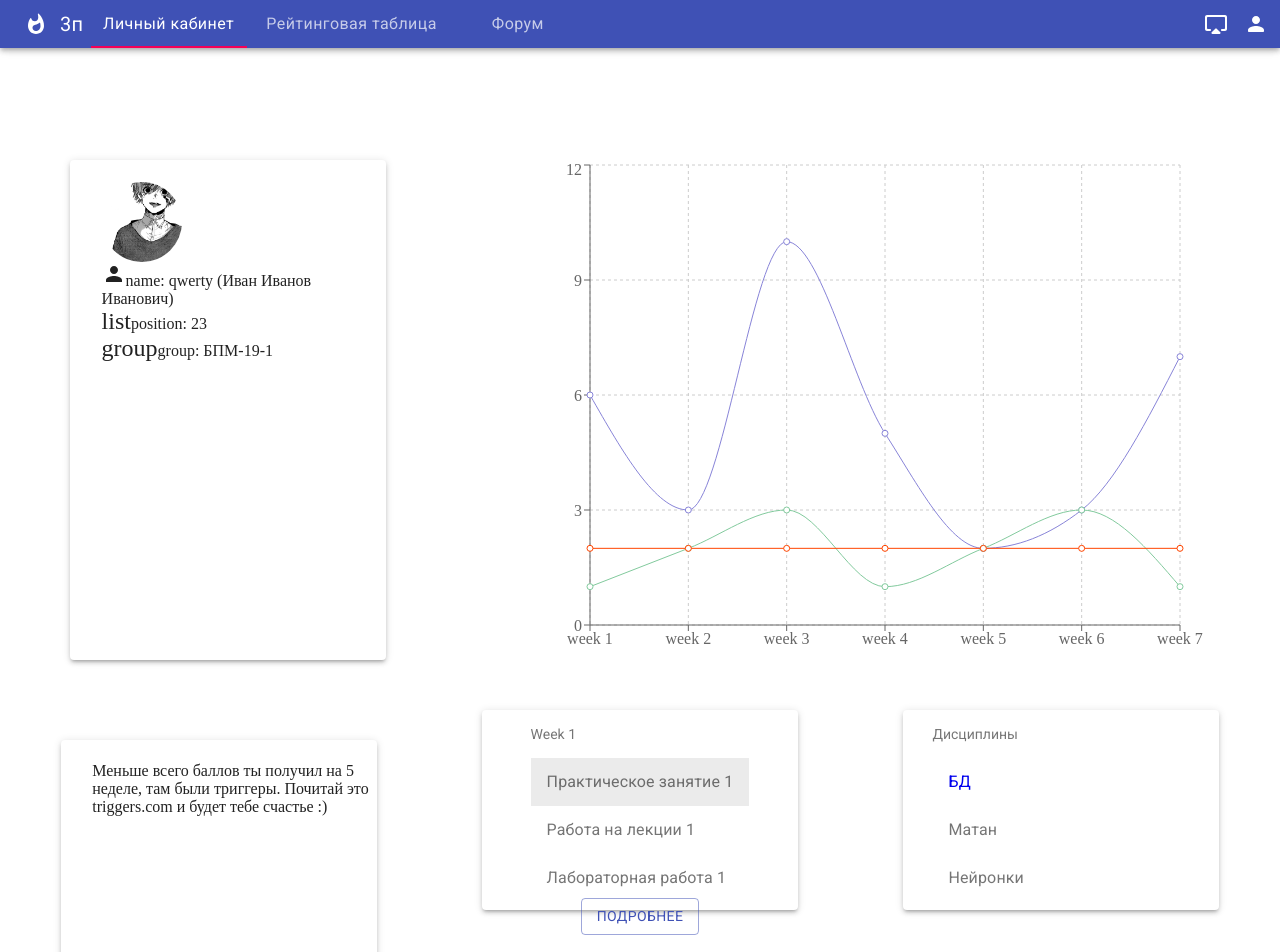
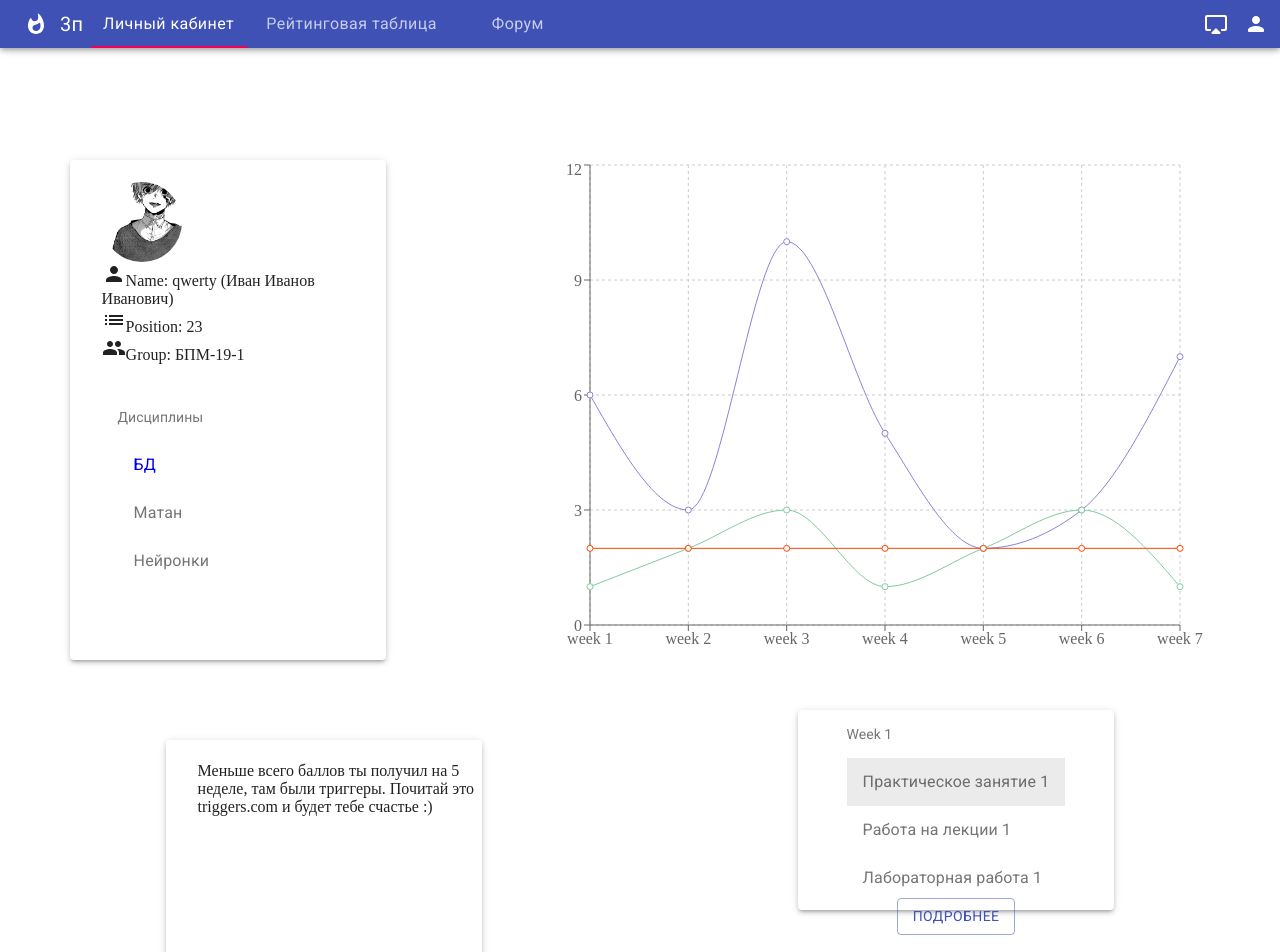
Before and after one commit to Nowely/NoFear, a React (Create React App) app in the folder frontend/: page / in a window 1280 px wide. Shown: the top 952 px of the page. Built offline with nearby package versions, Linux system fonts and the light colour scheme.

Commit message:
//Forum LK стал лучше

```diff
--- a/frontend/src/LK.css
+++ b/frontend/src/LK.css
@@ -2,3 +2,7 @@
     padding-top: 7%;
     padding-left: 10%;
 }
+
+.heh {
+    margin-top: 10%;
+}
--- a/frontend/src/Pages/Forum.js
+++ b/frontend/src/Pages/Forum.js
@@ -63,42 +63,43 @@ export default function Forum() {
 
     return (
         <>
-        <div className="dadaya">
-            <div className={classes.search}>
-                <div className={classes.searchIcon}>
-                    <SearchIcon />
-                </div>
-                <div style={{ width: 300 }}>
-                    <InputBase
-                        placeholder="Search…"
-                        classes={{
-                            root: classes.inputRoot,
-                            input: classes.inputInput,
-                        }}
-                        inputProps={{ 'aria-label': 'search' }}
-                        />
-                </div>
-            </div>
-        </div>
+            Тут будет форум
+        {/*<div className="dadaya">*/}
+        {/*    <div className={classes.search}>*/}
+        {/*        <div className={classes.searchIcon}>*/}
+        {/*            <SearchIcon />*/}
+        {/*        </div>*/}
+        {/*        <div style={{ width: 300 }}>*/}
+        {/*            <InputBase*/}
+        {/*                placeholder="Search…"*/}
+        {/*                classes={{*/}
+        {/*                    root: classes.inputRoot,*/}
+        {/*                    input: classes.inputInput,*/}
+        {/*                }}*/}
+        {/*                inputProps={{ 'aria-label': 'search' }}*/}
+        {/*                />*/}
+        {/*        </div>*/}
+        {/*    </div>*/}
+        {/*</div>*/}
 
-        <div className={classes.root}>
-            <ButtonGroup
-                orientation="vertical"
-                color="primary"
-                aria-label="vertical outlined primary button group"
-            >
-                <Button>My threads</Button>
-                <Button>Group threads</Button>
-                <Button>Marked</Button>
-            </ButtonGroup>
-        </div>
-        <Grid container  direction="column" justify="space-around" alignItems="flex-start">
-            <Paper className={classes.massage2} elevation="3">
-                Привет всем, нужна помощь. У меня не получается то то и то то
-                <TextField id="standard-basic"/>
-                <Button>Send</Button>
-            </Paper>
-        </Grid>
+        {/*<div className={classes.root}>*/}
+        {/*    <ButtonGroup*/}
+        {/*        orientation="vertical"*/}
+        {/*        color="primary"*/}
+        {/*        aria-label="vertical outlined primary button group"*/}
+        {/*    >*/}
+        {/*        <Button>My threads</Button>*/}
+        {/*        <Button>Group threads</Button>*/}
+        {/*        <Button>Marked</Button>*/}
+        {/*    </ButtonGroup>*/}
+        {/*</div>*/}
+        {/*<Grid container  direction="column" justify="space-around" alignItems="flex-start">*/}
+        {/*    <Paper className={classes.massage2} elevation="3">*/}
+        {/*        Привет всем, нужна помощь. У меня не получается то то и то то*/}
+        {/*        <TextField id="standard-basic"/>*/}
+        {/*        <Button>Send</Button>*/}
+        {/*    </Paper>*/}
+        {/*</Grid>*/}
         </>
     )
 }
--- a/frontend/src/Pages/LK.js
+++ b/frontend/src/Pages/LK.js
@@ -23,9 +23,12 @@ import {Route, BrowserRouter as Router} from 'react-router-dom';
 import { LineChart, Line, XAxis, YAxis, CartesianGrid, Tooltip } from 'recharts';
 import Icon from '@material-ui/core/Icon';
 import PersonIcon from '@material-ui/icons/Person';
+import ListIcon from '@material-ui/icons/List';
+import GroupIcon from '@material-ui/icons/Group';
 import FormatListNumberedIcon from '@material-ui/icons/FormatListNumbered';
 import Kaneki from '../Kaneki.png';
 import Modules from '../Modules';
+import Page from './Lections/Page.js'
 
 const useStyles = makeStyles((theme) => ({
 
@@ -184,22 +187,47 @@ export default function LK() {
         <>
         <Grid container direction="row" justify="space-around" alignItems="flex-start">
             <Paper className={classes.root} elevation={3}>
-                <Grid container  direction="column" justify="flex-start" className="net">
+                <Grid container  direction="column" justify="space-between" className="net">
                     <div>
                         <Avatar alt='src' src={Kaneki} className={classes.avatar} />
                     </div>
                     <div>
                         <PersonIcon />
-                        name: qwerty (Иван Иванов Иванович)
+                        Name: qwerty (Иван Иванов Иванович)
                     </div>
                     <div>
-                        <Icon>list</Icon>
-                        position: 23
+                        <ListIcon />
+                        Position: 23
                     </div>
                     <div>
-                        <Icon>group</Icon>
-                        group: БПМ-19-1
+                        <GroupIcon />
+                        Group: БПМ-19-1
                     </div>
+
+                    {/*<Grid container  direction="row" justify="space-around">*/}
+                        <div className="heh">
+                            <List className={classes.list} subheader={<li />}>
+                                <ListSubheader>{'Дисциплины'}
+                                    <ListItem component={Link} to="/Modules">
+                                        <ListItemText primary="БД" />
+                                    </ListItem>
+                                    <ListItem button selected={selectedIndex === 2} onClick={(event) => handleListItemClick(event, 2)}>
+                                        <ListItemText primary="Матан" />
+                                    </ListItem>
+                                    <ListItem button selected={selectedIndex === 3} onClick={(event) => handleListItemClick(event, 3)}>
+                                        <ListItemText primary="Нейронки" />
+                                    </ListItem>
+                                    <ListItem button selected={selectedIndex === 3} onClick={(event) => handleListItemClick(event, 3)}>
+                                        <ListItemText primary="Вычислительная математика" />
+                                    </ListItem>
+                                    <ListItem button selected={selectedIndex === 3} onClick={(event) => handleListItemClick(event, 3)}>
+                                        <ListItemText primary="Сети" />
+                                    </ListItem>
+                                </ListSubheader>
+                            </List>
+                        </div>
+                    {/*</Grid>*/}
+
                 </Grid>
             </Paper>
 
@@ -324,31 +352,31 @@ export default function LK() {
                     {/* </div> */}
                 </Grid>
             </Paper>
-            <Paper className={classes.underthing} elevation={3}>
-                <Grid container  direction="row" justify="space-around">
-                    <div /*className={classes.list}*/>
-                        <List className={classes.list} subheader={<li />}>
-                            <ListSubheader>{'Дисциплины'}
-                                <ListItem component={Link} to="/Modules">
-                                    <ListItemText primary="БД" />
-                                </ListItem>
-                                <ListItem button selected={selectedIndex === 2} onClick={(event) => handleListItemClick(event, 2)}>
-                                    <ListItemText primary="Матан" />
-                                </ListItem>
-                                <ListItem button selected={selectedIndex === 3} onClick={(event) => handleListItemClick(event, 3)}>
-                                    <ListItemText primary="Нейронки" />
-                                </ListItem>
-                                <ListItem button selected={selectedIndex === 3} onClick={(event) => handleListItemClick(event, 3)}>
-                                    <ListItemText primary="Вычислительная математика" />
-                                </ListItem>
-                                <ListItem button selected={selectedIndex === 3} onClick={(event) => handleListItemClick(event, 3)}>
-                                    <ListItemText primary="Сети" />
-                                </ListItem>
-                            </ListSubheader>
-                        </List>
-                    </div>
-                </Grid>
-            </Paper>
+            {/*<Paper className={classes.underthing} elevation={3}>    */}
+            {/*    <Grid container  direction="row" justify="space-around">*/}
+            {/*        <div>*/}
+            {/*            <List className={classes.list} subheader={<li />}>*/}
+            {/*                <ListSubheader>{'Дисциплины'}*/}
+            {/*                    <ListItem component={Link} to="/Modules">*/}
+            {/*                        <ListItemText primary="БД" /> */}
+            {/*                    </ListItem>*/}
+            {/*                    <ListItem button selected={selectedIndex === 2} onClick={(event) => handleListItemClick(event, 2)}>*/}
+            {/*                        <ListItemText primary="Матан" />*/}
+            {/*                    </ListItem>*/}
+            {/*                    <ListItem button selected={selectedIndex === 3} onClick={(event) => handleListItemClick(event, 3)}>*/}
+            {/*                        <ListItemText primary="Нейронки" />*/}
+            {/*                    </ListItem>*/}
+            {/*                    <ListItem button selected={selectedIndex === 3} onClick={(event) => handleListItemClick(event, 3)}>*/}
+            {/*                        <ListItemText primary="Вычислительная математика" />*/}
+            {/*                    </ListItem>*/}
+            {/*                    <ListItem button selected={selectedIndex === 3} onClick={(event) => handleListItemClick(event, 3)}>*/}
+            {/*                        <ListItemText primary="Сети" />*/}
+            {/*                    </ListItem>*/}
+            {/*                </ListSubheader>*/}
+            {/*            </List>*/}
+            {/*        </div>*/}
+            {/*    </Grid>*/}
+            {/*</Paper>   */}
         </Grid>
         <Router>
             <Route path="/Modules">
```
